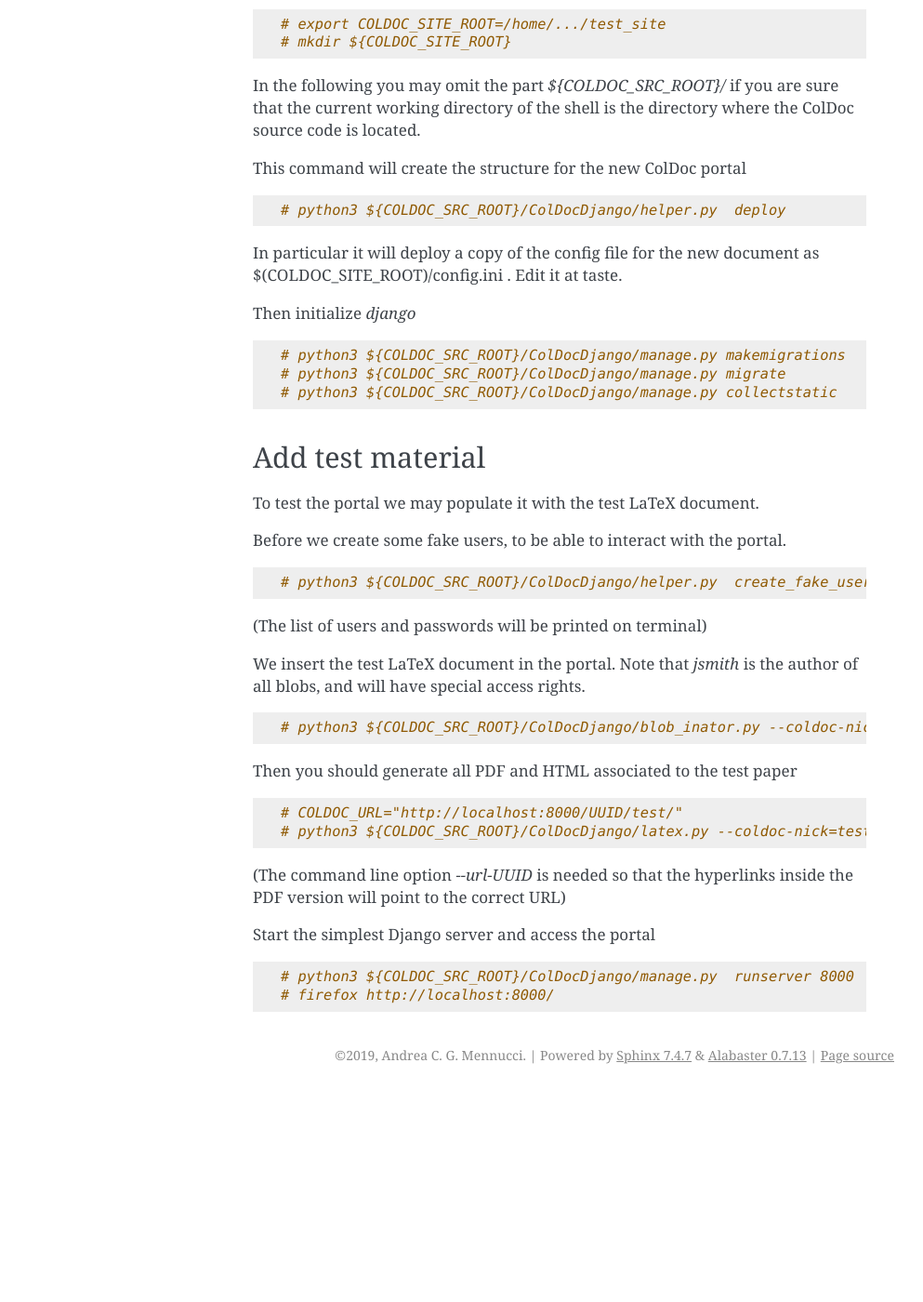
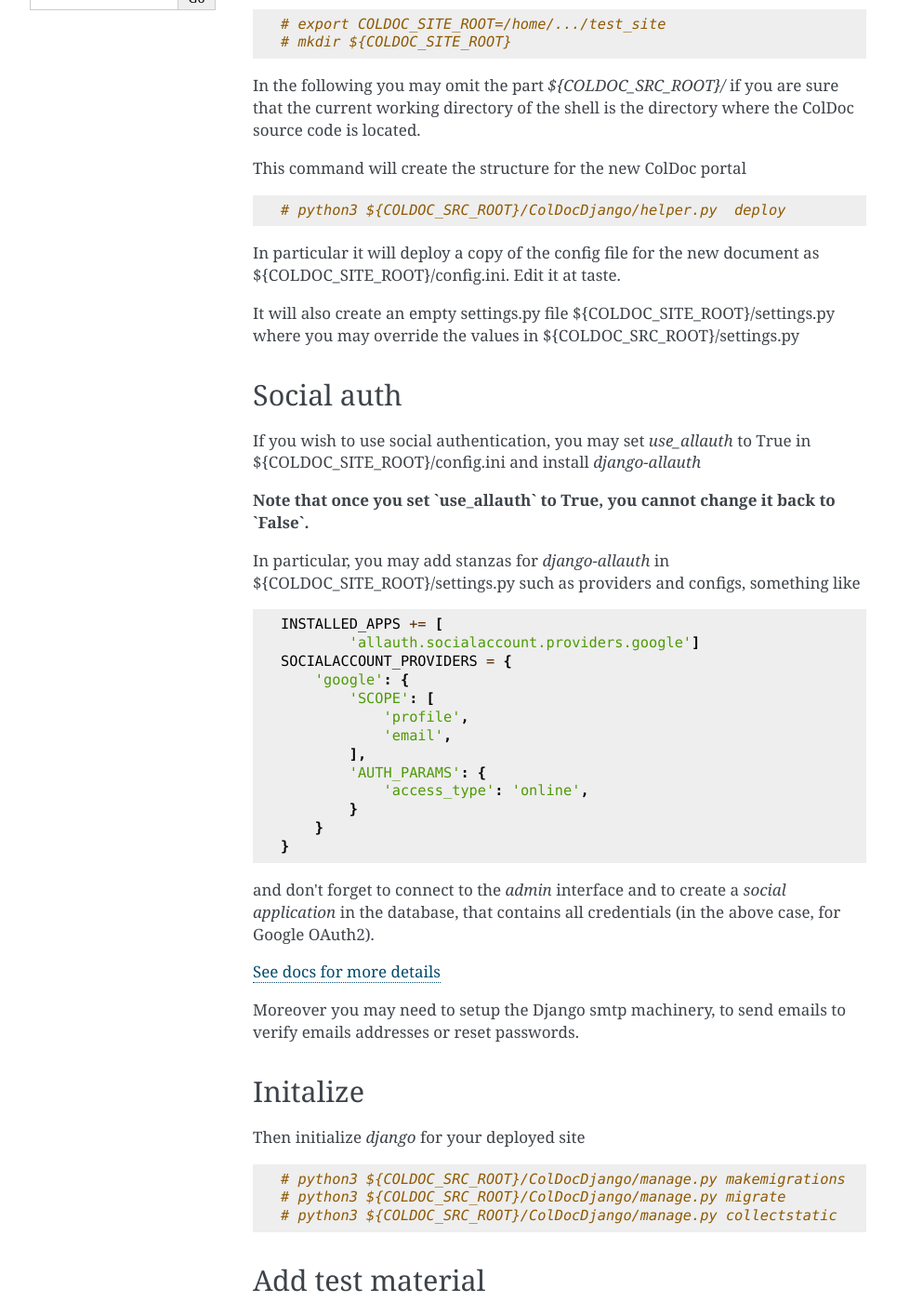
Before and after one commit to mennucc/ColDoc_project, a Sphinx documentation site: the page built from docs/source/deploy.rst, in a window 1280 px wide and 1400 px high, scrolled down 328 px. Shown: the whole window at 93% size, without its empty margins (148-1141 px from the left). Built offline with Sphinx 7.4.7, drawn with Linux system fonts in a browser that asks for light colours; before the commit the page ends 1502 px from its top, so only the background shows below that.

Commit message:
update documentation to explain allauth

```diff
--- a/docs/source/deploy.rst
+++ b/docs/source/deploy.rst
@@ -26,11 +26,57 @@ This command will create the structure for the new ColDoc portal
 	  # python3 ${COLDOC_SRC_ROOT}/ColDocDjango/helper.py  deploy
 
 
-In particular it will deploy a copy of the config file for the new document as  $(COLDOC_SITE_ROOT)/config.ini .
+In particular it will deploy a copy of the config file for the new document as
+${COLDOC_SITE_ROOT}/config.ini.
 Edit it at taste.
 
 
-Then initialize `django`
+It will also create an empty settings.py file
+${COLDOC_SITE_ROOT}/settings.py where you may override the values in
+${COLDOC_SRC_ROOT}/settings.py
+
+Social auth
+-----------
+
+If you wish to use social authentication, you may set `use_allauth` to True
+in ${COLDOC_SITE_ROOT}/config.ini and install `django-allauth`
+
+**Note that once you set `use_allauth` to True, you cannot change it back to `False`.**
+
+
+In particular, you may add stanzas for `django-allauth` in ${COLDOC_SITE_ROOT}/settings.py
+such as providers and configs, something like
+
+.. code:: python
+
+	INSTALLED_APPS += [
+		'allauth.socialaccount.providers.google']
+	SOCIALACCOUNT_PROVIDERS = {
+	    'google': {
+	        'SCOPE': [
+	            'profile',
+	            'email',
+	        ],
+	        'AUTH_PARAMS': {
+	            'access_type': 'online',
+	        }
+	    }
+	}
+
+and don't forget to connect to the `admin` interface and to create
+a `social application` in the database, that contains all credentials
+(in the above case, for Google OAuth2).
+
+
+`See docs for more details <https://django-allauth.readthedocs.io/en/latest/index.html>`_
+
+Moreover you may need to setup the Django smtp machinery, to send emails to verify emails
+addresses or reset passwords.
+
+Initalize
+---------
+
+Then initialize `django` for your deployed site
 
 .. code:: shell
 
```
